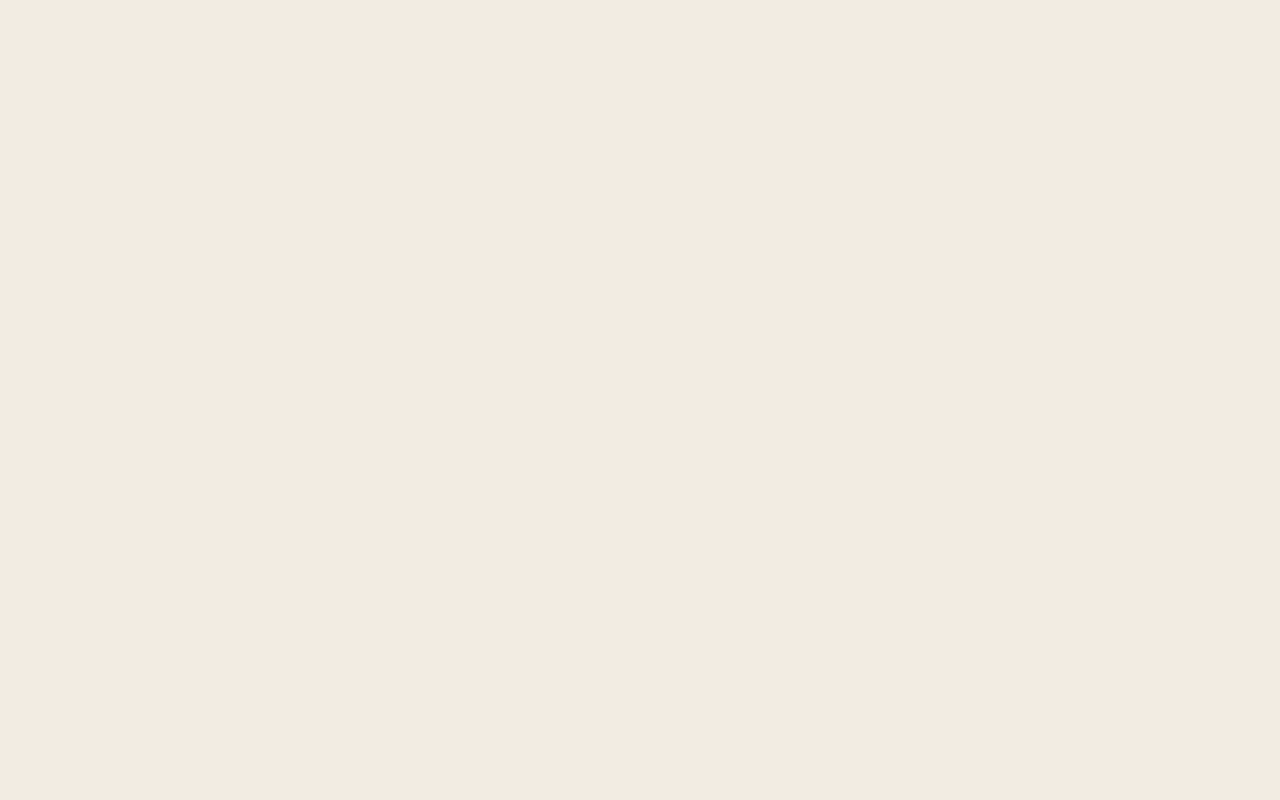
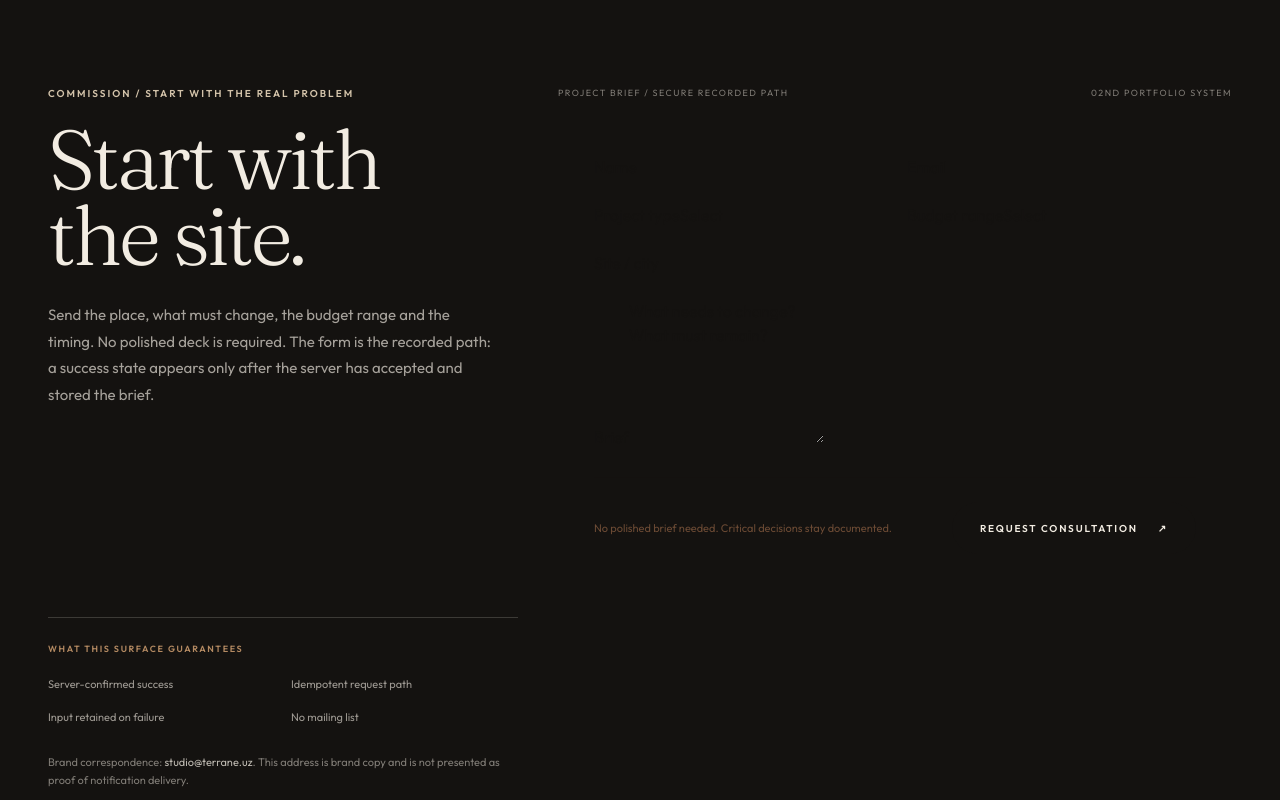
Before and after one commit to Rahmowin-1st/terrane-studio, a Next.js app: page / in a window 1280 px wide. Shown: the part 8300-9100 px from the top of the page. Built offline with nearby package versions, Linux system fonts and the light colour scheme.

Commit message:
Make consultation the signature conversion scene

```diff
--- a/components/sections/Commission.tsx
+++ b/components/sections/Commission.tsx
@@ -28,8 +28,7 @@ export function Commission() {
     if (!data.brief || data.brief.trim().length < 3) next.brief = "A few sentences are enough";
     setErrors(next);
     if (Object.keys(next).length) {
-      const first = form.querySelector<HTMLElement>(`[name="${Object.keys(next)[0]}"]`);
-      first?.focus();
+      form.querySelector<HTMLElement>(`[name="${Object.keys(next)[0]}"]`)?.focus();
       return;
     }
 
@@ -39,6 +38,7 @@ export function Commission() {
     const requestId = requestIdRef.current;
     setStatus("sending");
     const started = Date.now();
+
     try {
       const ctrl = new AbortController();
       const timer = setTimeout(() => ctrl.abort(), 12000);
@@ -57,13 +57,14 @@ export function Commission() {
         signal: ctrl.signal,
       });
       clearTimeout(timer);
-      const wait = Math.max(0, 1800 - (Date.now() - started));
+      const wait = Math.max(0, 950 - (Date.now() - started));
       if (wait && !reduce) await new Promise((r) => setTimeout(r, wait));
       const payload = await res.json().catch(() => ({}));
       if (res.ok && payload.ok) {
         setStatus("success");
         requestIdRef.current = "";
         form.reset();
+        setErrors({});
       } else {
         setStatus("failed");
       }
@@ -73,90 +74,96 @@ export function Commission() {
   }
 
   return (
-    <section id="commission" className="scroll-mt-24 border-t border-ink/10 bg-bone" aria-labelledby="commission-heading">
-      <div className="mx-auto mb-6 max-w-[1180px] px-5 pt-16 md:px-8">
-        <div className="border border-ink/10 bg-paper px-6 py-10 md:px-10" data-enter="tilt">
-          <p className="text-[11px] tracking-[0.18em] text-umber uppercase">Start from the real problem</p>
-          <h2 className="mt-3 font-display text-3xl font-light md:text-4xl">Bring four things.</h2>
-          <p className="mt-4 max-w-xl text-ink/75">The site, the lives it must hold, the budget range, and timing. A finished presentation is not required.</p>
+    <section id="commission" className="commission-scene relative scroll-mt-24 overflow-hidden bg-ink text-bone" aria-labelledby="commission-heading">
+      <div className="commission-grid absolute inset-0" aria-hidden="true" />
+      <div className="commission-orbit commission-orbit-a" aria-hidden="true" />
+      <div className="commission-orbit commission-orbit-b" aria-hidden="true" />
+
+      <div className="relative mx-auto max-w-[1280px] px-5 py-20 sm:px-7 md:px-10 md:py-28 lg:px-12 lg:py-36">
+        <div className="commission-layout grid gap-12 md:grid-cols-12 md:gap-10">
+          <div className="commission-copy md:col-span-5 md:flex md:min-h-[44rem] md:flex-col md:justify-between">
+            <div>
+              <p className="commission-kicker text-[10px] font-semibold tracking-[0.2em] text-sand uppercase">Commission / start with the real problem</p>
+              <h2 id="commission-heading" className="commission-title mt-5 font-display text-[3.25rem] leading-[0.92] font-light tracking-[-0.045em] text-bone sm:text-7xl md:text-[5.2rem]">
+                Start with<br />the site.
+              </h2>
+              <p className="commission-lead mt-7 max-w-md text-[15px] leading-[1.78] text-bone/66">
+                Send the place, what must change, the budget range and the timing. No polished deck is required. The form is the recorded path: a success state appears only after the server has accepted and stored the brief.
+              </p>
+            </div>
+
+            <div className="commission-responsibility mt-10 border-t border-bone/18 pt-6 md:mt-16">
+              <p className="text-[9px] font-semibold tracking-[0.18em] text-clay uppercase">What this surface guarantees</p>
+              <div className="mt-5 grid gap-4 text-[11px] leading-[1.55] text-bone/62 sm:grid-cols-2 md:grid-cols-1 lg:grid-cols-2">
+                <span>Server-confirmed success</span>
+                <span>Idempotent request path</span>
+                <span>Input retained on failure</span>
+                <span>No mailing list</span>
+              </div>
+              <p className="mt-7 text-[11px] leading-relaxed text-bone/48">
+                Brand correspondence: <span className="text-bone/76">{site.email}</span>. This address is brand copy and is not presented as proof of notification delivery.
+              </p>
             </div>
           </div>
 
-      <div className="mx-auto grid max-w-[1180px] gap-12 px-5 pb-20 md:grid-cols-12 md:px-8 md:pb-28">
-        <div className="md:col-span-5" data-enter="left">
-          <p className="text-[11px] tracking-[0.18em] text-umber uppercase">Consultation</p>
-          <h2 id="commission-heading" className="mt-3 font-display text-4xl font-light md:text-5xl">
-            Write to the studio
-          </h2>
-          <p className="mt-6 max-w-md text-[16px] leading-relaxed text-ink/80">
-            We reply within a week. We decline more work than we take — so the work we accept can be finished properly.
-            This form is the recorded path; the note is stored with the studio before any reply is written.
-          </p>
-          <p className="mt-6 text-sm text-umber">
-            Brand correspondence:{" "}
-            <span className="text-ink">{site.email}</span>
-          </p>
+          <div className="commission-form-wrap relative md:col-span-7">
+            <div className="commission-form-cap mb-4 flex items-center justify-between gap-4 text-[9px] tracking-[0.16em] text-bone/48 uppercase">
+              <span>Project brief / secure recorded path</span><span>02nd portfolio system</span>
             </div>
-
-        <div className="relative md:col-span-7" data-enter="right">
-          <form onSubmit={onSubmit} className="liquid-panel grid gap-5 px-5 py-8 md:grid-cols-2 md:px-8 md:py-10" noValidate>
-            <label className="sr-only" aria-hidden="true">
-              Website
-              <input name="website" tabIndex={-1} autoComplete="off" />
-            </label>
+            <form onSubmit={onSubmit} className="consultation-plane relative grid gap-x-6 gap-y-6 overflow-hidden rounded-[1.75rem] px-5 py-7 text-ink sm:px-7 md:grid-cols-2 md:px-9 md:py-10" noValidate>
+              <div className="consultation-plane-shine absolute inset-0" aria-hidden="true" />
+              <label className="sr-only" aria-hidden="true">Website<input name="website" tabIndex={-1} autoComplete="off" /></label>
               <Field label="Name" name="name" error={errors.name} autoComplete="name" />
               <Field label="Email" name="email" type="email" error={errors.email} autoComplete="email" />
               <SelectField label="Project type" name="type" error={errors.type} options={projectTypes} />
               <SelectField label="Budget range" name="budget" error={errors.budget} options={budgets} />
               <Field label="Site / city" name="site" error={errors.site} className="md:col-span-2" />
-            <label className="md:col-span-2">
-              <span className="text-[11px] tracking-[0.16em] text-umber uppercase">Brief</span>
-              <textarea
-                name="brief"
-                rows={5}
-                aria-invalid={!!errors.brief}
-                className="mt-2 w-full resize-y border-b border-ink/25 bg-transparent py-3 outline-none focus:border-ink"
-              />
-              {errors.brief && <small className="text-xs text-[#b64747]">{errors.brief}</small>}
+              <label className="form-field md:col-span-2">
+                <span className="form-label">Brief</span>
+                <textarea name="brief" rows={6} aria-invalid={!!errors.brief} className="form-control min-h-[9rem] resize-y" placeholder="What needs to change? What must remain?" />
+                {errors.brief && <small className="form-error">{errors.brief}</small>}
               </label>
-            <div className="md:col-span-2 flex flex-col gap-4 sm:flex-row sm:items-center sm:justify-between">
-              <p className="text-xs text-umber">No mailing list. Critical decisions stay documented.</p>
-              <button
-                type="submit"
-                disabled={status === "sending"}
-                className="inline-flex min-h-12 items-center justify-center bg-ink px-8 text-[11px] font-medium tracking-[0.18em] text-bone uppercase hover:bg-moss disabled:opacity-60"
-              >
-                Request consultation
+
+              <div className="md:col-span-2 mt-1 flex flex-col gap-5 border-t border-ink/10 pt-6 sm:flex-row sm:items-center sm:justify-between">
+                <p className="max-w-xs text-[11px] leading-[1.5] text-umber">No polished brief needed. Critical decisions stay documented.</p>
+                <button type="submit" disabled={status === "sending"} className="consultation-submit group inline-flex min-h-13 items-center justify-center gap-5 rounded-full bg-ink px-7 text-[10px] font-semibold tracking-[0.18em] text-bone uppercase disabled:cursor-wait disabled:opacity-60">
+                  Request consultation <span className="transition-transform duration-300 group-hover:translate-x-1" aria-hidden="true">↗</span>
                 </button>
               </div>
             </form>
 
-          <AnimatePresence>
+            <AnimatePresence mode="wait">
               {status !== "idle" && (
                 <motion.div
-                initial={reduce ? false : { opacity: 0 }}
-                animate={{ opacity: 1 }}
-                exit={{ opacity: 0 }}
-                className="send-veil absolute inset-0 flex items-center justify-center p-6"
+                  key={status}
+                  initial={reduce ? false : { opacity: 0, scale: 0.985, y: 10 }}
+                  animate={{ opacity: 1, scale: 1, y: 0 }}
+                  exit={reduce ? { opacity: 0 } : { opacity: 0, scale: 0.992, y: -6 }}
+                  transition={{ duration: reduce ? 0.12 : 0.42, ease: [0.16, 1, 0.3, 1] }}
+                  className="consultation-status absolute inset-0 z-20 flex items-center justify-center rounded-[1.75rem] p-5"
                   role="status"
+                  aria-live="polite"
                 >
-                <div className="w-full max-w-sm border border-bone/20 bg-ink px-6 py-8 text-center text-bone">
-                  <p className="font-display text-3xl font-light">
-                    {status === "sending" && "Sending."}
+                  <div className="consultation-status-card w-full max-w-md border border-bone/18 bg-ink/94 px-7 py-10 text-center text-bone shadow-2xl backdrop-blur-xl sm:px-9">
+                    <p className="text-[9px] font-semibold tracking-[0.18em] text-clay uppercase">
+                      {status === "sending" ? "Recording brief" : status === "success" ? "Server confirmed" : "Not recorded"}
+                    </p>
+                    <p className="mt-4 font-display text-[2.6rem] leading-none font-light">
+                      {status === "sending" && "Holding the note."}
                       {status === "success" && "Received."}
                       {status === "failed" && "Not held yet."}
                       {status === "offline" && "Offline."}
                     </p>
-                  <p className="mt-4 text-sm text-bone/70">
-                    {status === "sending" && "The studio is recording your brief."}
-                    {status === "success" && "The studio has your note. We reply within a week."}
-                    {status === "failed" && "Your words are still in the form. Try again."}
-                    {status === "offline" && "Reconnect and send again. Nothing was lost."}
+                    <p className="mx-auto mt-5 max-w-xs text-sm leading-[1.65] text-bone/62">
+                      {status === "sending" && "The studio path is validating and storing your brief."}
+                      {status === "success" && "The server accepted and stored the brief. Notification delivery depends on the configured owner channel."}
+                      {status === "failed" && "Your words remain in the form. Return and try again."}
+                      {status === "offline" && "Reconnect and send again. Your entered text remains in place."}
                     </p>
-                  {status !== "sending" && (
-                    <button type="button" className="mt-6 text-[11px] tracking-[0.16em] uppercase underline" onClick={() => setStatus("idle")}>
-                      Return
-                    </button>
+                    {status === "sending" ? (
+                      <div className="consultation-progress mx-auto mt-8 h-px w-36 overflow-hidden bg-bone/15"><span className="block h-full w-1/2 bg-clay" /></div>
+                    ) : (
+                      <button type="button" className="mt-8 min-h-10 text-[10px] font-semibold tracking-[0.18em] uppercase underline decoration-bone/30 underline-offset-4" onClick={() => setStatus("idle")}>Return to brief</button>
                     )}
                   </div>
                 </motion.div>
@@ -164,70 +171,30 @@ export function Commission() {
             </AnimatePresence>
           </div>
         </div>
+      </div>
     </section>
   );
 }
 
-function Field({
-  label,
-  name,
-  error,
-  type = "text",
-  autoComplete,
-  className = "",
-}: {
-  label: string;
-  name: string;
-  error?: string;
-  type?: string;
-  autoComplete?: string;
-  className?: string;
-}) {
+function Field({ label, name, error, type = "text", autoComplete, className = "" }: { label: string; name: string; error?: string; type?: string; autoComplete?: string; className?: string }) {
   return (
-    <label className={className}>
-      <span className="text-[11px] tracking-[0.16em] text-umber uppercase">{label}</span>
-      <input
-        name={name}
-        type={type}
-        autoComplete={autoComplete}
-        aria-invalid={!!error}
-        className="mt-2 min-h-12 w-full border-b border-ink/25 bg-transparent outline-none focus:border-ink"
-      />
-      {error && <small className="text-xs text-[#b64747]">{error}</small>}
+    <label className={`form-field ${className}`}>
+      <span className="form-label">{label}</span>
+      <input name={name} type={type} autoComplete={autoComplete} aria-invalid={!!error} className="form-control" />
+      {error && <small className="form-error">{error}</small>}
     </label>
   );
 }
 
-function SelectField({
-  label,
-  name,
-  error,
-  options,
-}: {
-  label: string;
-  name: string;
-  error?: string;
-  options: readonly { value: string; label: string }[];
-}) {
+function SelectField({ label, name, error, options }: { label: string; name: string; error?: string; options: readonly { value: string; label: string }[] }) {
   return (
-    <label>
-      <span className="text-[11px] tracking-[0.16em] text-umber uppercase">{label}</span>
-      <select
-        name={name}
-        defaultValue=""
-        aria-invalid={!!error}
-        className="mt-2 min-h-12 w-full appearance-none border-b border-ink/25 bg-transparent outline-none focus:border-ink"
-      >
-        <option value="" disabled>
-          Select
-        </option>
-        {options.map((o) => (
-          <option key={o.value} value={o.value}>
-            {o.label}
-          </option>
-        ))}
+    <label className="form-field">
+      <span className="form-label">{label}</span>
+      <select name={name} defaultValue="" aria-invalid={!!error} className="form-control appearance-none">
+        <option value="" disabled>Select</option>
+        {options.map((o) => <option key={o.value} value={o.value}>{o.label}</option>)}
       </select>
-      {error && <small className="text-xs text-[#b64747]">{error}</small>}
+      {error && <small className="form-error">{error}</small>}
     </label>
   );
 }
```
Lines whose indentation alone changed are shown as unchanged.
